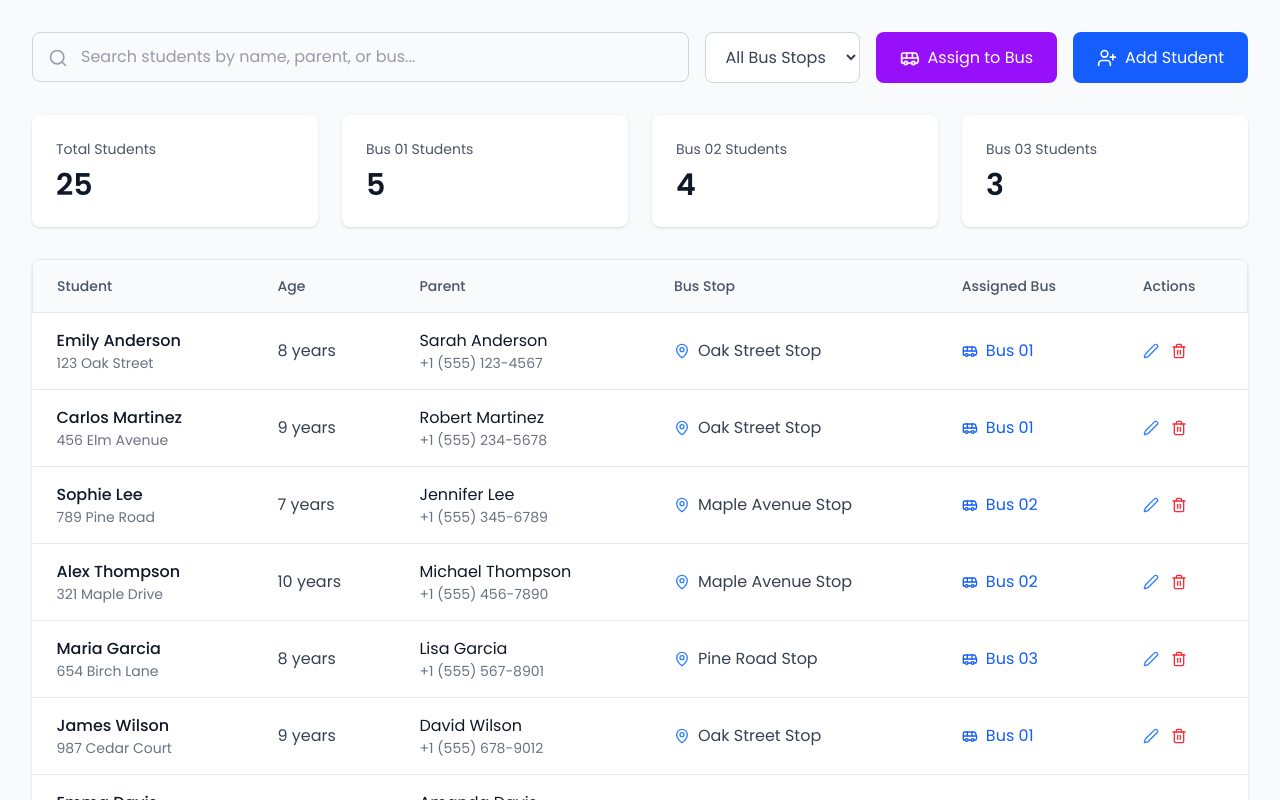
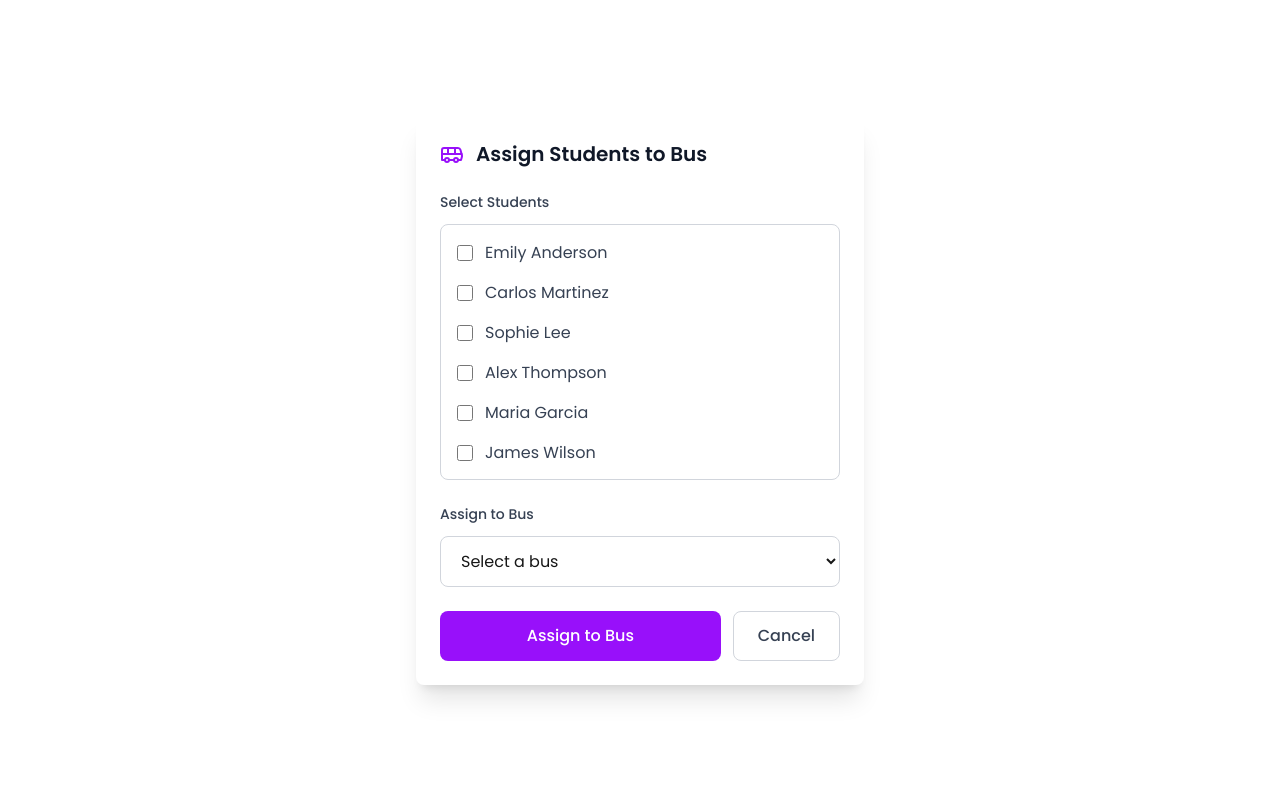
Before and after one commit to SheCanCODE-Capstone-Projects/School_bus_tracker_fe, a Next.js app: page /admin/dashboard/students in a window 1280 px wide. Both pictures are taken after a click on the button "Assign to Bus". Shown: the top 800 px of the page. Built offline with nearby package versions, Linux system fonts and the light colour scheme.

Commit message:
i added the assign to bus form

```diff
--- a/app/admin/dashboard/students/page.tsx
+++ b/app/admin/dashboard/students/page.tsx
@@ -237,6 +237,11 @@ export default function StudentBusDashboard() {
   const [currentPage, setCurrentPage] = useState(1);
   const studentsPerPage = 9;
 
+  // Modal state
+  const [showAssignModal, setShowAssignModal] = useState(false);
+  const [selectedStudents, setSelectedStudents] = useState([]);
+  const [selectedBus, setSelectedBus] = useState('');
+
   // Calculate total pages
   const totalPages = Math.ceil(students.length / studentsPerPage);
 
@@ -258,6 +263,34 @@ export default function StudentBusDashboard() {
     }
   };
 
+  // Handle student selection
+  const toggleStudentSelection = (studentName) => {
+    if (selectedStudents.includes(studentName)) {
+      setSelectedStudents(selectedStudents.filter(name => name !== studentName));
+    } else {
+      setSelectedStudents([...selectedStudents, studentName]);
+    }
+  };
+
+  // Open modal
+  const openAssignModal = () => {
+    setShowAssignModal(true);
+  };
+
+  // Close modal
+  const closeAssignModal = () => {
+    setShowAssignModal(false);
+    setSelectedStudents([]);
+    setSelectedBus('');
+  };
+
+  // Assign students to bus
+  const handleAssignToBus = () => {
+    // Here you would handle the actual assignment
+    console.log('Assigning students:', selectedStudents, 'to bus:', selectedBus);
+    closeAssignModal();
+  };
+
   return (
     <div className="min-h-screen bg-gray-50 p-8">
       <div className="max-w-7xl mx-auto">
@@ -269,12 +302,12 @@ export default function StudentBusDashboard() {
             <input
               type="text"
               placeholder="Search students by name, parent, or bus..."
-              className="w-full text-gray-700 pl-12 pr-4 py-3 border border-gray-300 rounded-lg focus:outline-none focus:ring-2 focus:ring-blue-500"
+              className="w-full pl-12 pr-4 py-3 border border-gray-300 rounded-lg focus:outline-none focus:ring-2 focus:ring-blue-500"
             />
           </div>
 
           {/* Dropdown */}
-          <select className="px-4 py-3 text-gray-700 border border-gray-300 rounded-lg bg-white focus:outline-none focus:ring-2 focus:ring-blue-500">
+          <select className="px-4 py-3 border border-gray-300 rounded-lg bg-white focus:outline-none focus:ring-2 focus:ring-blue-500">
             <option>All Bus Stops</option>
             <option>Bus Stop 1</option>
             <option>Bus Stop 2</option>
@@ -282,7 +315,9 @@ export default function StudentBusDashboard() {
           </select>
 
           {/* Assign to Bus Button */}
-          <button className="flex items-center gap-2 px-6 py-3 bg-purple-600 text-white rounded-lg hover:bg-purple-700 transition">
+          <button
+            onClick={openAssignModal}
+            className="flex items-center gap-2 px-6 py-3 bg-purple-600 text-white rounded-lg hover:bg-purple-700 transition">
             <Bus className="w-5 h-5" />
             Assign to Bus
           </button>
@@ -324,7 +359,7 @@ export default function StudentBusDashboard() {
         {/* Students Table */}
         <div className="bg-white rounded-lg shadow-sm overflow-hidden">
           <table className="w-full">
-            <thead className="bg-gray-50 border border-gray-200">
+            <thead className="bg-gray-50 border-b border-gray-200">
               <tr>
                 <th className="text-left px-6 py-4 text-sm font-medium text-gray-600">Student</th>
                 <th className="text-left px-6 py-4 text-sm font-medium text-gray-600">Age</th>
@@ -382,7 +417,7 @@ export default function StudentBusDashboard() {
               <button
                 onClick={goToPreviousPage}
                 disabled={currentPage === 1}
-                className="px-3 py-2 text-gray-700 border border-gray-300 rounded-lg hover:bg-gray-50 disabled:opacity-50 disabled:cursor-not-allowed"
+                className="px-3 py-2 border border-gray-300 rounded-lg hover:bg-gray-50 disabled:opacity-50 disabled:cursor-not-allowed"
               >
                 <ChevronLeft className="w-4 h-4" />
               </button>
@@ -392,7 +427,7 @@ export default function StudentBusDashboard() {
               <button
                 onClick={goToNextPage}
                 disabled={currentPage === totalPages}
-                className="px-3 py-2 text-gray-700 border border-gray-300 rounded-lg hover:bg-gray-50 disabled:opacity-50 disabled:cursor-not-allowed"
+                className="px-3 py-2 border border-gray-300 rounded-lg hover:bg-gray-50 disabled:opacity-50 disabled:cursor-not-allowed"
               >
                 <ChevronRight className="w-4 h-4" />
               </button>
@@ -400,6 +435,72 @@ export default function StudentBusDashboard() {
           </div>
         </div>
       </div>
+
+      {/* Assign to Bus Modal */}
+      {showAssignModal && (
+        <div className="fixed inset-0 bg-white bg-opacity-10 backdrop-blur-3xl flex items-center justify-center z-50">
+          <div className="bg-white rounded-lg shadow-xl w-full max-w-md p-6">
+            {/* Modal Header */}
+            <div className="flex items-center gap-3 mb-6">
+              <Bus className="w-6 h-6 text-purple-600" />
+              <h2 className="text-xl font-semibold text-gray-900">Assign Students to Bus</h2>
+            </div>
+
+            {/* Select Students Section */}
+            <div className="mb-6">
+              <label className="block text-sm font-medium text-gray-700 mb-3">
+                Select Students
+              </label>
+              <div className="border border-gray-300 rounded-lg max-h-64 overflow-y-auto p-2">
+                {students.map((student, index) => (
+                  <div key={index} className="flex items-center gap-3 p-2 hover:bg-gray-50 rounded">
+                    <input
+                      type="checkbox"
+                      checked={selectedStudents.includes(student.name)}
+                      onChange={() => toggleStudentSelection(student.name)}
+                      className="w-4 h-4 text-purple-600 rounded"
+                    />
+                    <span className="text-gray-700">{student.name}</span>
+                  </div>
+                ))}
+              </div>
+            </div>
+
+            {/* Assign to Bus Section */}
+            <div className="mb-6">
+              <label className="block text-sm font-medium text-gray-700 mb-3">
+                Assign to Bus
+              </label>
+              <select
+                value={selectedBus}
+                onChange={(e) => setSelectedBus(e.target.value)}
+                className="w-full px-4 py-3 border border-gray-300 rounded-lg focus:outline-none focus:ring-2 focus:ring-purple-500"
+              >
+                <option value="">Select a bus</option>
+                <option value="Bus 01">Bus 01</option>
+                <option value="Bus 02">Bus 02</option>
+                <option value="Bus 03">Bus 03</option>
+              </select>
+            </div>
+
+            {/* Modal Actions */}
+            <div className="flex gap-3">
+              <button
+                onClick={handleAssignToBus}
+                className="flex-1 px-6 py-3 bg-purple-600 text-white rounded-lg hover:bg-purple-700 transition font-medium"
+              >
+                Assign to Bus
+              </button>
+              <button
+                onClick={closeAssignModal}
+                className="px-6 py-3 bg-white text-gray-700 border border-gray-300 rounded-lg hover:bg-gray-50 transition font-medium"
+              >
+                Cancel
+              </button>
+            </div>
+          </div>
+        </div>
+      )}
     </div>
   );
 }
```
